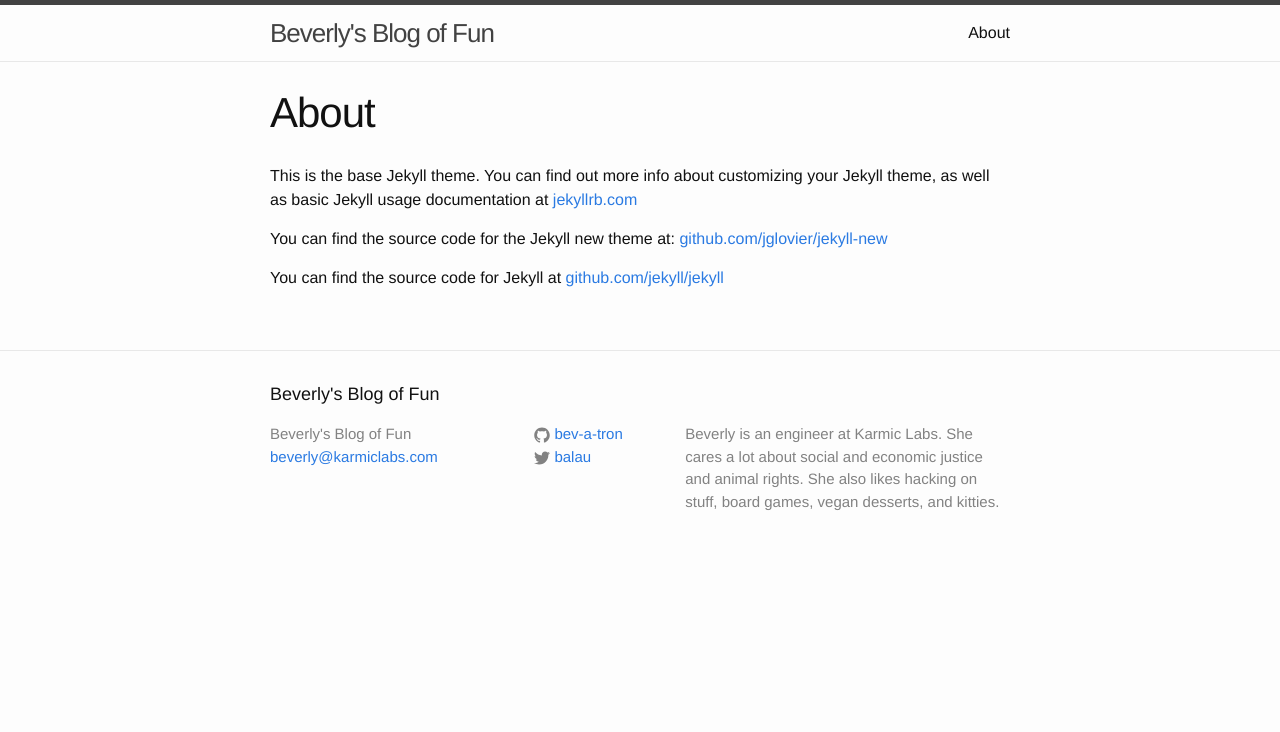
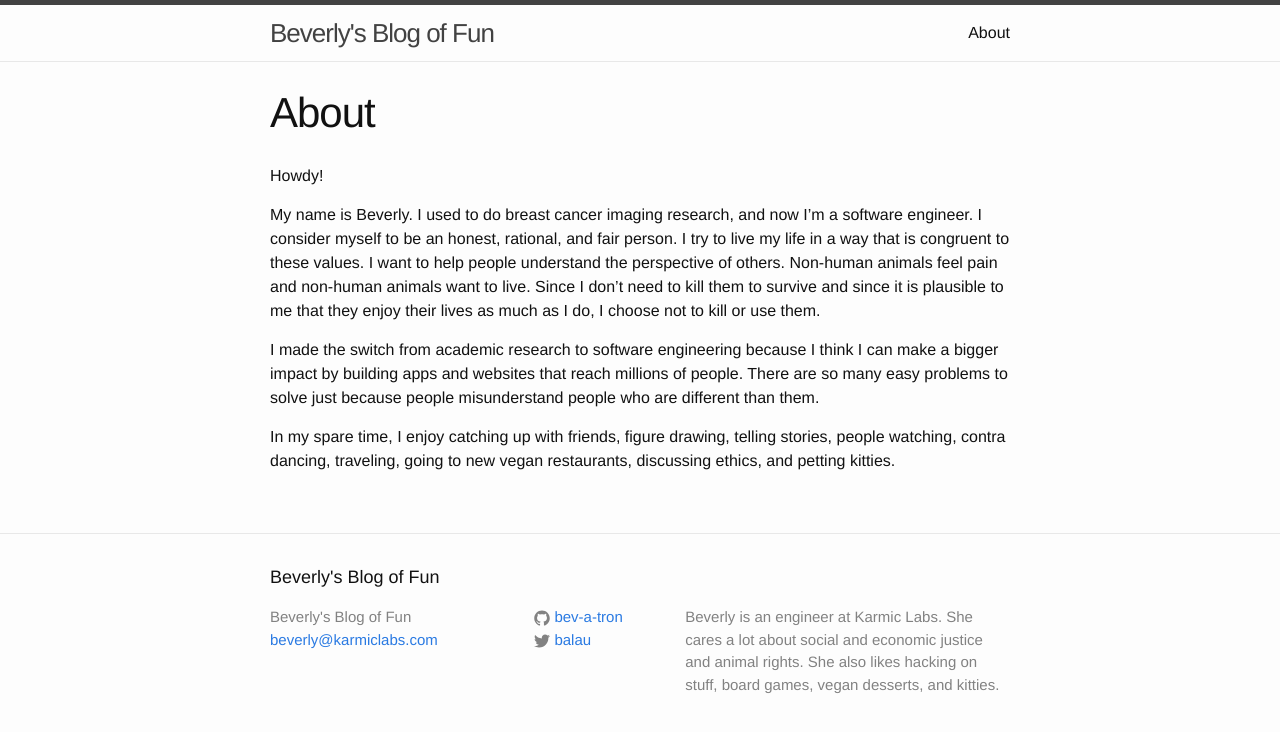
Before and after one commit to bev-a-tron/bev-a-tron.github.io, a Jekyll site: the page built from about.md, in a window 1280 px wide. Shown: the top 732 px of the page. Built offline with Jekyll 4.4.1, drawn with Linux system fonts in a browser that asks for light colours.

Commit message:
Update about page

```diff
--- a/about.md
+++ b/about.md
@@ -4,8 +4,18 @@ title: About
 permalink: /about/
 ---
 
-This is the base Jekyll theme. You can find out more info about customizing your Jekyll theme, as well as basic Jekyll usage documentation at [jekyllrb.com](http://jekyllrb.com/)
+Howdy!
 
-You can find the source code for the Jekyll new theme at: [github.com/jglovier/jekyll-new](https://github.com/jglovier/jekyll-new)
+My name is Beverly.  I used to do breast cancer imaging research, and now I'm a software engineer.  I
+consider myself to be an honest, rational, and fair person.  I try to live my life in a way that is
+congruent to these values.  I want to help people understand the perspective of others.  Non-human
+animals feel pain and non-human animals want to live.  Since I don't need to kill them to survive and
+since it is plausible to me that they enjoy their lives as much as I do, I choose not to kill or use
+them.
 
-You can find the source code for Jekyll at [github.com/jekyll/jekyll](https://github.com/jekyll/jekyll)
+I made the switch from academic research to software engineering because I think I can make a bigger
+impact by building apps and websites that reach millions of people.  There are so many easy problems to
+solve just because people misunderstand people who are different than them.
+
+In my spare time, I enjoy catching up with friends, figure drawing, telling stories, people watching,
+contra dancing, traveling, going to new vegan restaurants, discussing ethics, and petting kitties.
```
Also changed, not shown: _static/me.jpg (added).
